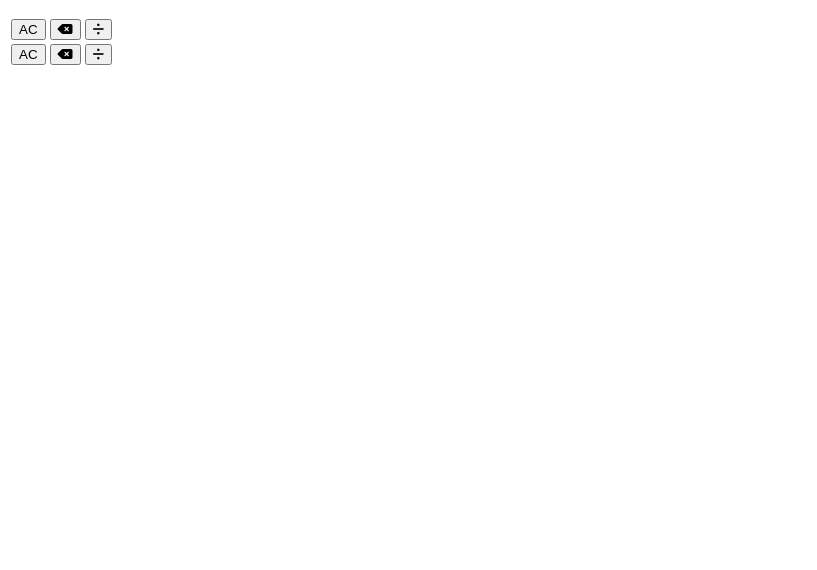
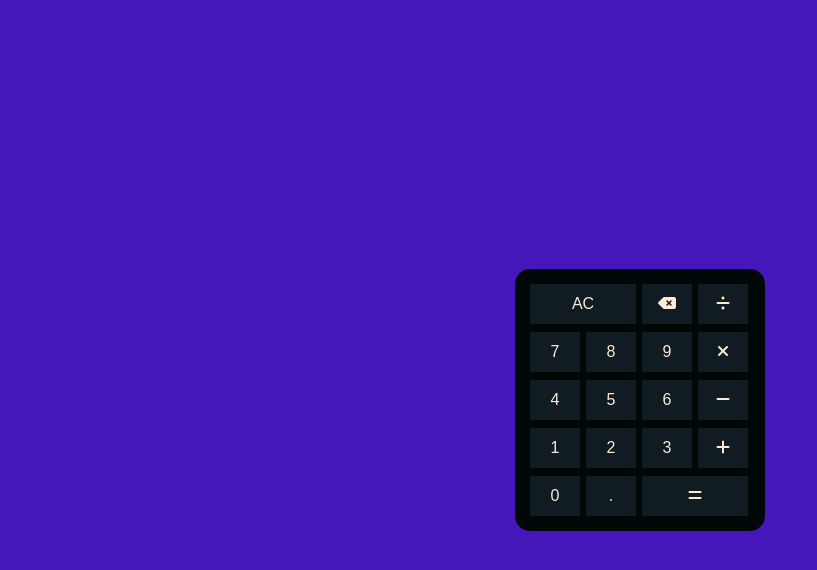
Before and after one commit to rarisondev/Calculadora, a plain HTML site: page index.html in a window 1280 px wide. Shown: the whole page, without its empty margins (0-817 px from the left). Drawn offline with Linux system fonts and the light colour scheme.

Commit message:
segundo commit

```diff
--- a/index.html
+++ b/index.html
@@ -14,14 +14,32 @@
            <p class="result" id="resultado"></p>
            <table>
             <tr>
-                <td> <button class="btn-ac">AC</button></td>
-                <td> <button class="btn-del"><i class="fa-solid fa-delete-left"></i></button></td>
-                <td> <button class="btn-operacoes"><i class="fa-solid fa-divide"></i></button></td>
+                <td> <button class="btn ac" style="width:106px";>AC</button></td>
+                <td> <button class="btn del"><i class="fa-solid fa-delete-left"></i></button></td>
+                <td> <button class="btn operacoes"><i class="fa-solid fa-divide"></i></button></td>
             </tr>
             <tr>
-                <td> <button>AC</button></td>
-                <td> <button><i class="fa-solid fa-delete-left"></i></button></td>
-                <td> <button><i class="fa-solid fa-divide"></i></button></td>
+                <td> <button class="btn">7</button></td>
+                <td> <button class="btn">8</button></td>
+                <td> <button class="btn">9</button></td>
+                <td> <button class="btn operacoes"><i class="fa-solid fa-xmark"></i></button></td>
+            </tr>
+            <tr>
+                <td> <button class="btn">4</button></td>
+                <td> <button class="btn">5</button></td>
+                <td> <button class="btn">6</button></td>
+                <td> <button class="btn operacoes"><i class="fa-solid fa-minus"></i></button></td>
+            </tr>
+            <tr>
+                <td> <button class="btn">1</button></td>
+                <td> <button class="btn">2</button></td>
+                <td> <button class="btn">3</button></td>
+                <td> <button class="btn operacoes"><i class="fa-solid fa-plus"></i></button></td>
+            </tr>
+            <tr>
+                <td> <button class="btn">0</button></td>
+                <td> <button class="btn">.</button></td>
+                <td> <button class="btn igual" style="width:106px";><i class="fa-solid fa-equals"></i></button></td>
             </tr>
            </table>
         </div>
--- a/style.css
+++ b/style.css
@@ -0,0 +1,42 @@
+*{
+    margin: 0;
+    padding: 0;
+    box-sizing: border-box;
+    font-family: 'cursiva', sans-serif;
+
+}
+
+body {
+    background-color: rgb(69, 22, 186);
+}
+
+.calculator {
+    width: 250px;
+    position: absolute;
+    top: 50%;
+    left: 50%;
+    transform: translate(-50%, -50%);
+    border-radius: 15px;
+    padding: 10px;
+    background-color: #000807;
+}
+
+table td {
+    display: inline-block;
+}
+
+.btn {
+    margin: 3px;
+    width: 50px;
+    height: 40px;
+    cursor: pointer;
+    border: none;
+    background-color: #111c22;
+    color: antiquewhite;
+    font-size: 16px;
+    transition: all 540ms ease-in-out;
+}
+
+.btn:hover {
+    background-color:#3a3c3c;
+}
```
